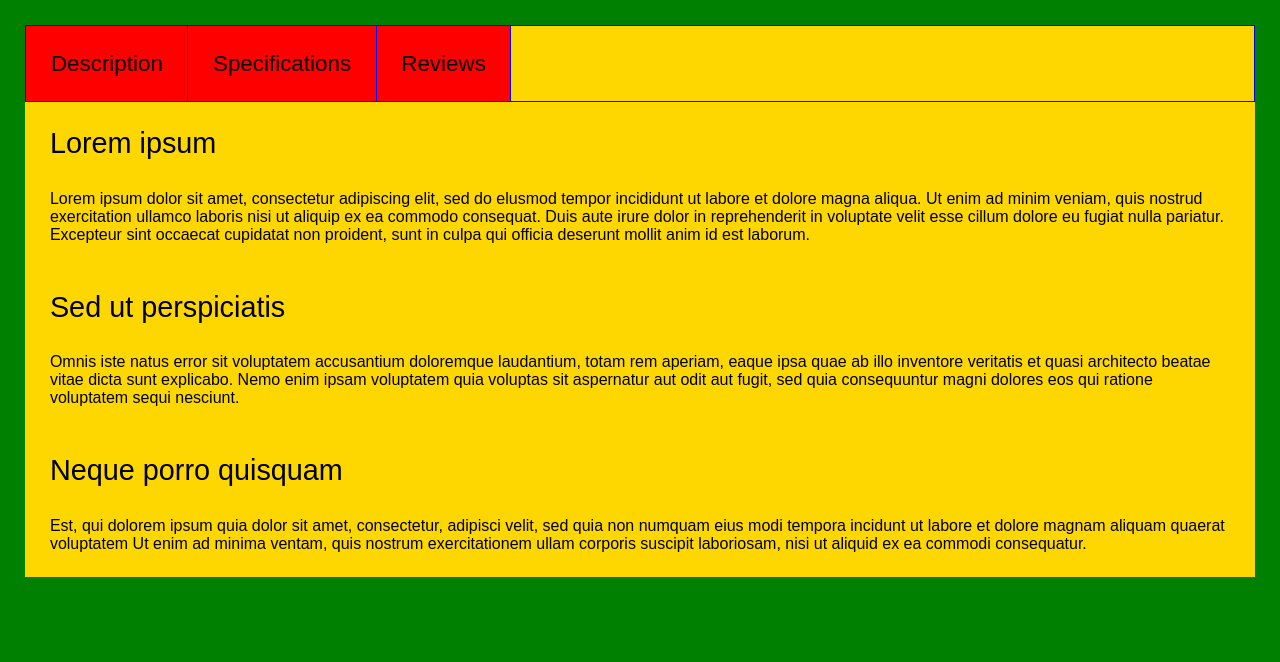
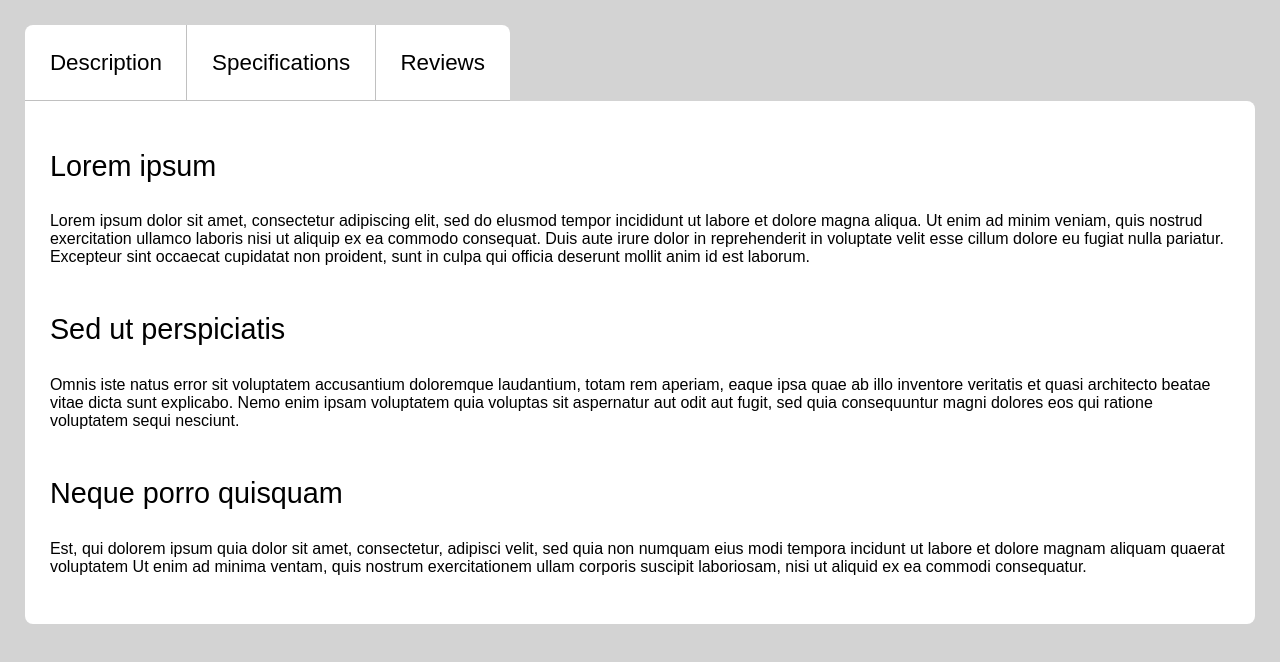
Before and after one commit to LucasVidalle/ctctrello, a plain HTML site: page index.html in a window 1280 px wide. Drawn offline with Linux system fonts and the light colour scheme.

Commit message:
feat:finish html and basic css

```diff
--- a/index.html
+++ b/index.html
@@ -1,14 +1,16 @@
 <!DOCTYPE html>
 <html lang="en">
+
 <head>
     <meta charset="UTF-8">
     <meta name="viewport" content="width=device-width, initial-scale=1.0">
     <title>Document</title>
     <link rel="stylesheet" href="style.css">
 </head>
+
 <body>
-    <div class="all-content">
-        <header>
+    <main>
+        <div class="all-content">
             <div class="header-options">
                 <div class="description">
                     <p>Description</p>
@@ -20,23 +22,32 @@
                     <p>Reviews</p>
                 </div>
             </div>
-        </header>
-        <main>
             <div class="boxes">
                 <div class="box-1">
                     <h1 class="titles">Lorem ipsum</h1>
-                    <p class="info">Lorem ipsum dolor sit amet, consectetur adipiscing elit, sed do elusmod tempor incididunt ut labore et dolore magna aliqua. Ut enim ad minim veniam, quis nostrud exercitation ullamco laboris nisi ut aliquip ex ea commodo consequat. Duis aute irure dolor in reprehenderit in voluptate velit esse cillum dolore eu fugiat nulla pariatur. Excepteur sint occaecat cupidatat non proident, sunt in culpa qui officia deserunt mollit anim id est laborum.</p>
+                    <p class="info">Lorem ipsum dolor sit amet, consectetur adipiscing elit, sed do elusmod tempor
+                        incididunt ut labore et dolore magna aliqua. Ut enim ad minim veniam, quis nostrud exercitation
+                        ullamco laboris nisi ut aliquip ex ea commodo consequat. Duis aute irure dolor in reprehenderit
+                        in voluptate velit esse cillum dolore eu fugiat nulla pariatur. Excepteur sint occaecat
+                        cupidatat non proident, sunt in culpa qui officia deserunt mollit anim id est laborum.</p>
                 </div>
                 <div class="box-2">
                     <h2 class="titles">Sed ut perspiciatis</h2>
-                    <p class="info">Omnis iste natus error sit voluptatem accusantium doloremque laudantium, totam rem aperiam, eaque ipsa quae ab illo inventore veritatis et quasi architecto beatae vitae dicta sunt explicabo. Nemo enim ipsam voluptatem quia voluptas sit aspernatur aut odit aut fugit, sed quia consequuntur magni dolores eos qui ratione voluptatem sequi nesciunt.</p>
+                    <p class="info">Omnis iste natus error sit voluptatem accusantium doloremque laudantium, totam rem
+                        aperiam, eaque ipsa quae ab illo inventore veritatis et quasi architecto beatae vitae dicta sunt
+                        explicabo. Nemo enim ipsam voluptatem quia voluptas sit aspernatur aut odit aut fugit, sed quia
+                        consequuntur magni dolores eos qui ratione voluptatem sequi nesciunt.</p>
                 </div>
                 <div class="box-3">
                     <h3 class="titles">Neque porro quisquam</h3>
-                    <p class="info">Est, qui dolorem ipsum quia dolor sit amet, consectetur, adipisci velit, sed quia non numquam eius modi tempora incidunt ut labore et dolore magnam aliquam quaerat voluptatem Ut enim ad minima ventam, quis nostrum exercitationem ullam corporis suscipit laboriosam, nisi ut aliquid ex ea commodi consequatur.</p>
+                    <p class="info">Est, qui dolorem ipsum quia dolor sit amet, consectetur, adipisci velit, sed quia
+                        non numquam eius modi tempora incidunt ut labore et dolore magnam aliquam quaerat voluptatem Ut
+                        enim ad minima ventam, quis nostrum exercitationem ullam corporis suscipit laboriosam, nisi ut
+                        aliquid ex ea commodi consequatur.</p>
                 </div>
             </div>
-        </main>
-    </div>
+        </div>
+    </main>
 </body>
+
 </html>
--- a/style.css
+++ b/style.css
@@ -8,42 +8,53 @@
 
 body{
     padding: 1%;
-    background-color: green;
+    background-color: lightgray;
     font-family: Arial, Helvetica, sans-serif;
 }
 
 .all-content{
     margin: 1%;
-    background-color: gold;
+    /* background-color: white; */
+    border-radius: 0.5rem 0 0.5rem 0.5rem;
 }
 
 .header-options{
     display: flex;
     justify-content: flex-start;
     font-size: 1.4rem;
-    border: 0.1rem solid blue;
+    /* background-color: lightgray; */
 }
 
 .description{
-    background-color: red;
+    background-color: white;
     padding: 2%;
-    border-right: 0.1rem solid blue;
+    border-radius: 0.5rem 0 0 0;
+    border-right: 0.1rem solid silver;
+    border-bottom: 0.1rem solid silver;
 }
 
 .specifications{
-    background-color: red;
+    background-color: white;
     padding: 2%;
-    border-right: 0.1rem solid blue;
+    border-right: 0.1rem solid silver;
+    border-bottom: 0.1rem solid silver;
 }
 
 .reviews{
-    background-color: red;
+    background-color: white;
     padding: 2%;
-    border-right: 0.1rem solid blue;
+    border-radius: 0 0.5rem 0 0;
+    border-bottom: 0.1rem solid silver;
 }
 
 .boxes{
     padding: 2%;
+    border-radius: 0 0.5rem 0.5rem 0.5rem;
+    background-color: white;
+}
+
+.box-1{
+    padding-top: 2%;
 }
 
 .box-2{
@@ -52,6 +63,7 @@ body{
 
 .box-3{
     padding-top: 4%;
+    padding-bottom: 2%;
 }
 
 .titles{
```
